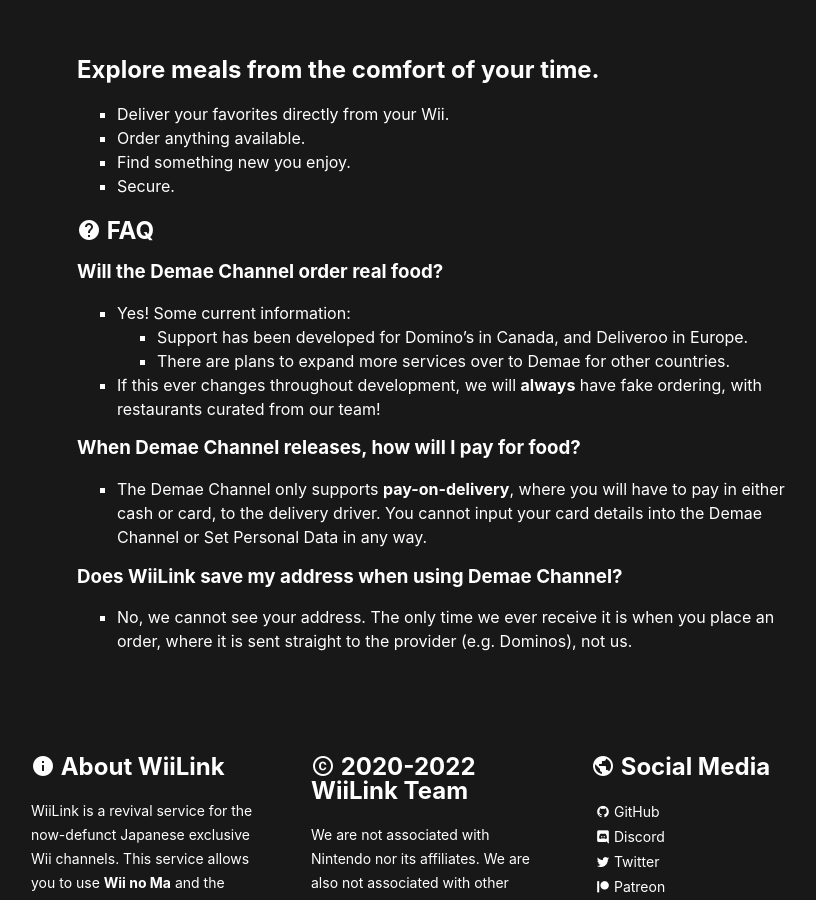
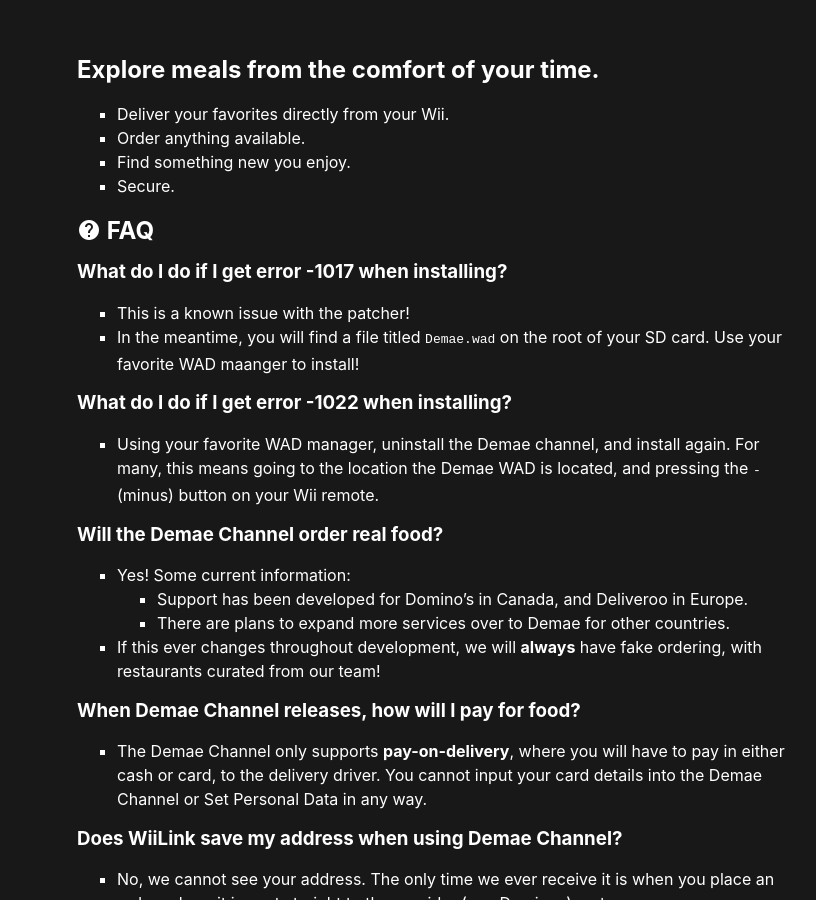
Before and after one commit to WiiLink24/WiiLink24.github.io, a Jekyll site: the page built from services/demae.md, in a window 1280 px wide and 900 px high, scrolled down 391 px. Shown: the whole window, without its empty margins (209-1025 px from the left). Built offline with Jekyll 4.4.1, drawn with Linux system fonts in a browser that asks for light colours.

Commit message:
Expand Demae FAQ

```diff
--- a/services/demae.md
+++ b/services/demae.md
@@ -17,6 +17,13 @@
  - Secure.
 
 ## {{ site.info }}
+### What do I do if I get error -1017 when installing?
+ - This is a known issue with the patcher!
+ - In the meantime, you will find a file titled `Demae.wad` on the root of your SD card. Use your favorite WAD maanger to install!
+
+### What do I do if I get error -1022 when installing?
+ - Using your favorite WAD manager, uninstall the Demae channel, and install again. For many, this means going to the location the Demae WAD is located, and pressing the `-` (minus) button on your Wii remote.
+
 ### Will the Demae Channel order real food?
  - Yes! Some current information:
    - Support has been developed for Domino's in Canada, and Deliveroo in Europe.
@@ -24,7 +31,7 @@
  - If this ever changes throughout development, we will **always** have fake ordering, with restaurants curated from our team!
 
 ### When Demae Channel releases, how will I pay for food?
- - The Demae Channel only supports <b>pay-on-delivery</b>, where you will have to pay in either cash or card, to the delivery driver. You cannot input your card details into the Demae Channel or Set Personal Data in any way.
+ - The Demae Channel only supports **pay-on-delivery**, where you will have to pay in either cash or card, to the delivery driver. You cannot input your card details into the Demae Channel or Set Personal Data in any way.
 
 ### Does WiiLink save my address when using Demae Channel?
  - No, we cannot see your address. The only time we ever receive it is when you place an order, where it is sent straight to the provider (e.g. Dominos), not us.
```
Also changed, not shown: Gemfile.lock.
